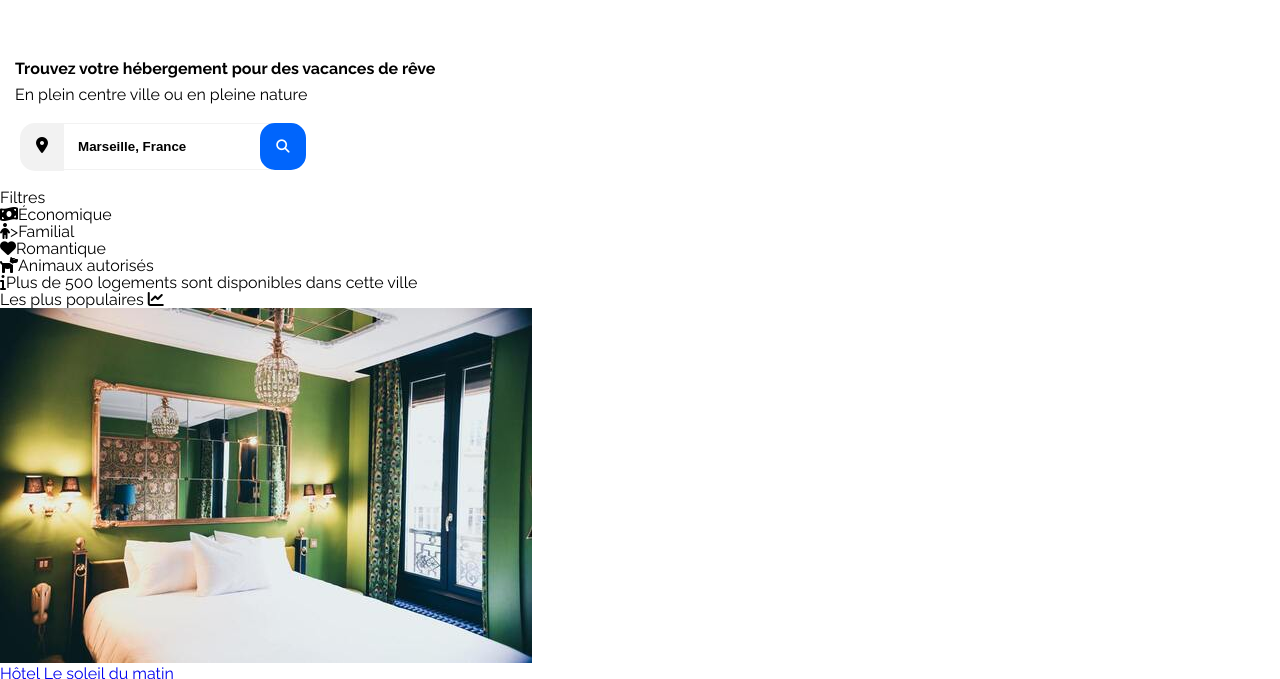
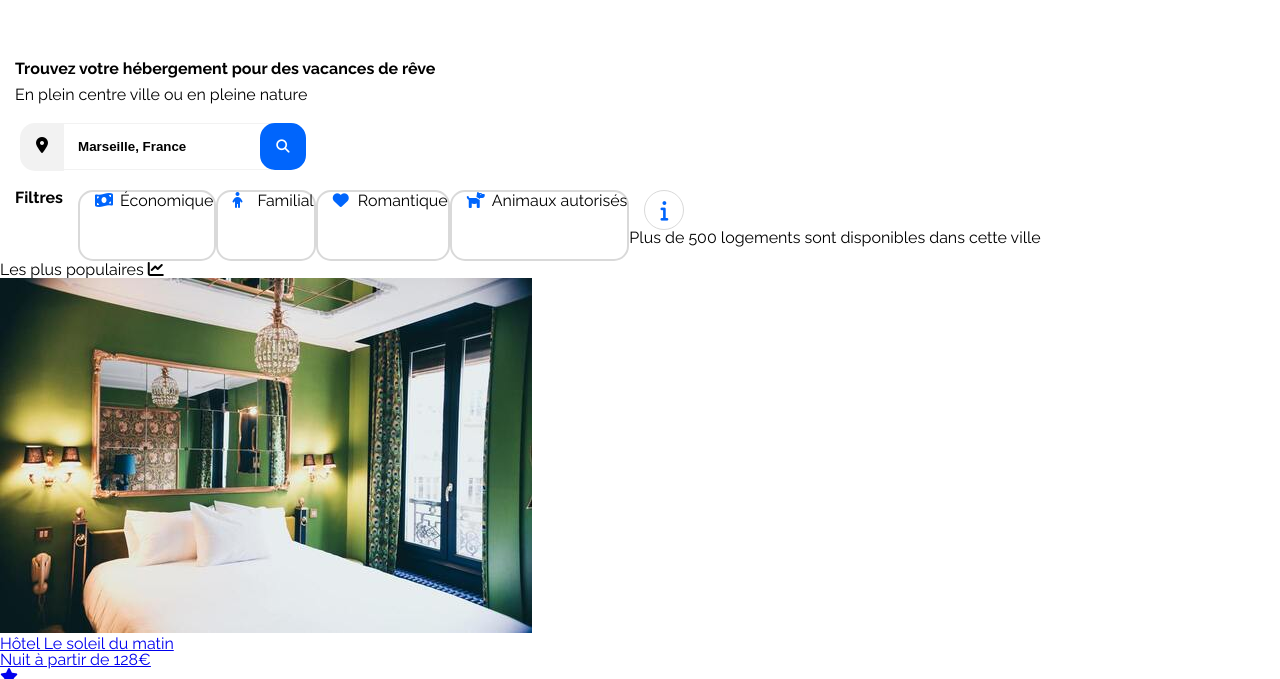
Before and after one commit to Marcelin97/LoisMarcelin_2_08022021, a plain HTML site: page index.html in a window 1280 px wide. Shown: the part 117-796 px from the top of the page. Drawn offline with Linux system fonts and the light colour scheme.

Commit message:
start css filters

```diff
--- a/assets/css/style.css
+++ b/assets/css/style.css
@@ -136,3 +136,49 @@ input::placeholder {
     display: none; /*dans les autres media queries il faudra faire display: initial*/
 }
 /*end of search bar*/
+/*filters*/
+#filters {
+    display: flex;
+    flex-wrap: wrap;
+}
+#filters h2 {
+  margin-bottom: 15px;
+  font-weight: 700;
+  margin-left: 15px;
+}
+#filters ul {
+    display: flex;
+    flex-wrap: wrap;
+    margin-left: 15px;
+}
+#filters ul li { /* le texte et l'icone*/
+    border: 2px solid #d9d9d9;
+    border-radius: 15px;
+}
+#filters ul li i { /*l'icône*/
+    color: #0065fc;
+    width: 25px;
+    height: 35px;
+    margin-left: 15px;
+}
+#filters p .fas {
+    color: #0065fc;
+    width: 2.5rem;
+    height: 2.5rem;
+    font-size: 1.3rem;
+    border-radius: 2rem;
+    margin-right: 0.5rem;
+    border-style: solid;
+    border-width: 0.1rem;
+    border-color: #d9d9d9;
+    display: flex;
+    justify-content: center;
+    align-items: center;
+    margin-left: 15px;
+}
+#filters > p {
+    margin-bottom: 15px;
+
+}
+
+/*end of filters*/
--- a/index.html
+++ b/index.html
@@ -57,7 +57,7 @@
         <h2>Filtres</h2>
         <ul>
           <li><i class="fas fa-money-bill-wave"></i>Économique</li>
-          <li><i class="fas fa-child"></i>>Familial</li>
+          <li><i class="fas fa-child"></i>Familial</li>
           <li><i class="fas fa-heart"></i>Romantique</li>
           <li><i class="fas fa-dog"></i>Animaux autorisés</li>
         </ul>
```
